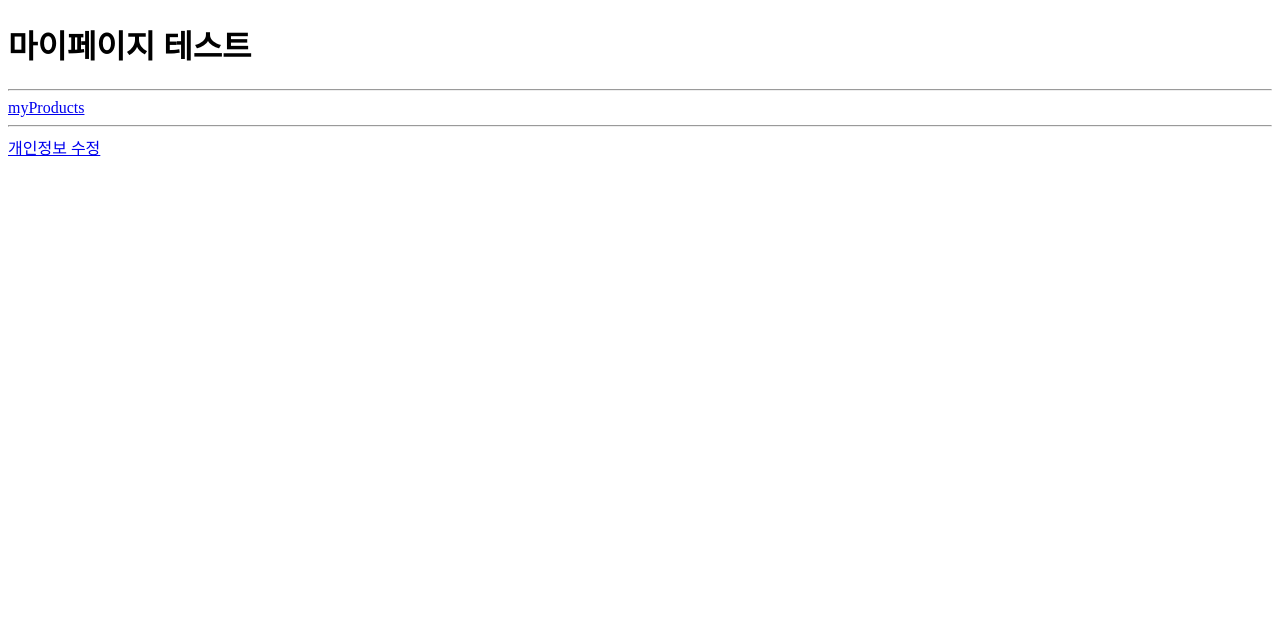
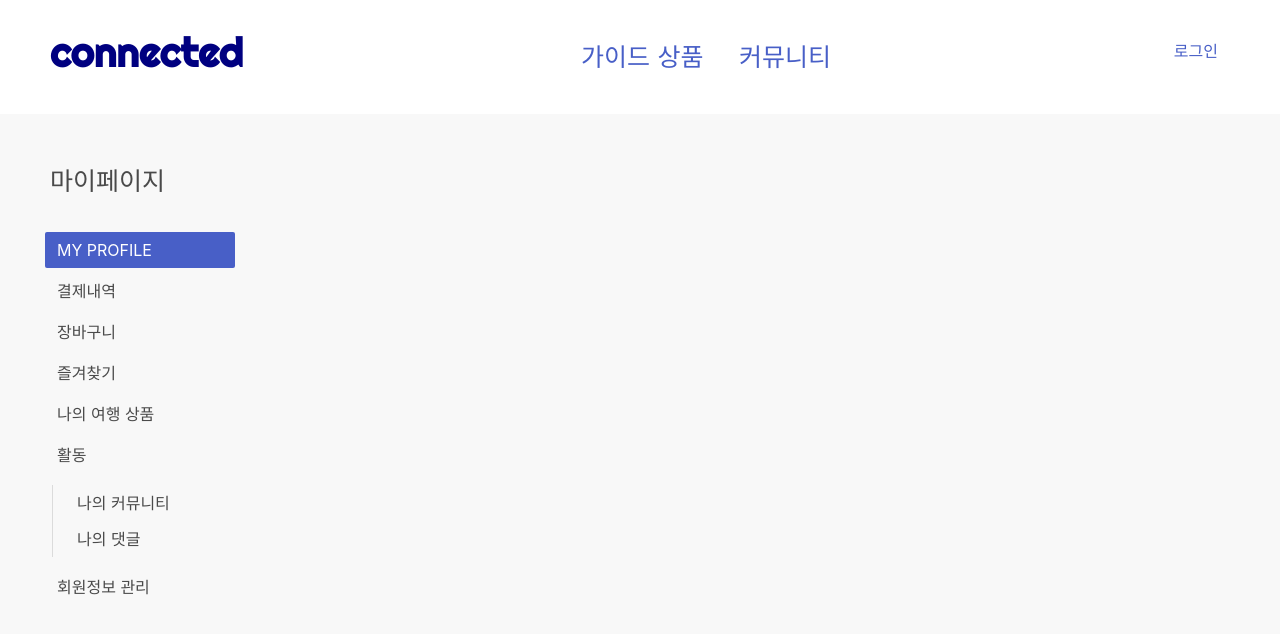
Before and after one commit to teawan-Noh/connected-sparta-python, a Flask app: template templates/myPage.html in a window 1280 px wide. Shown: the top 634 px of the page. Run offline with Flask 2, Linux system fonts and the light colour scheme; the template is opened without the code that fills it, so the values that code supplies are empty; some libraries are stand-ins or nearby versions.

Commit message:
:bug: 버그 수정

```diff
--- a/app.py
+++ b/app.py
@@ -21,9 +21,7 @@ db = client.cnt_project2
 @app.route('/')
 def home():
     statusbox = user.get_status()
-
     return render_template('index.html', statusbox=statusbox)
-
 
 @app.route('/login')
 def login():
--- /dev/null
+++ b/templates/mainHeader.html
@@ -0,0 +1,97 @@
+<!DOCTYPE html>
+<html lang="en">
+<head>
+    <meta charset="UTF-8">
+    <title>Title</title>
+
+    <script>
+        function sign_out() {
+            $.removeCookie('mytoken', {path: '/'});
+            // 사용자 액세스 토큰과 리프레시 토큰을 모두 만료시킵니다. 사용자가 서비스에서 로그아웃할 때 이 API를 호출하여 더 이상 해당 사용자의 정보로 카카오 API를 호출할 수 없도록 합니다.
+            // 로그아웃 요청 성공 시, 응답 코드와 로그아웃된 사용자의 회원번호를 받습니다. 로그아웃 시에도 웹 브라우저의 카카오계정 세션은 만료되지 않고, 로그아웃을 호출한 앱의 토큰만 만료됩니다.
+            // 따라서 웹 브라우저의 카카오계정 로그인 상태는 로그아웃을 호출해도 유지됩니다. 로그아웃 후에는 서비스 초기 화면으로 리다이렉트하는 등 후속 조치를 취하도록 합니다.
+            $.removeCookie('kakao', {path: '/'});
+            Kakao.Auth.logout(function () {   // 로그아웃 - 쿠키에 저장된 토큰만 제거 (카카오 연동 상태는 유지)
+                // alert('logout ok\naccess token -> ' + Kakao.Auth.getAccessToken());
+            })
+            alert('로그아웃!')
+            window.location.reload()
+        }
+
+        function to_mypage() {
+            window.location.href = "/test"
+        }
+    </script>
+
+    <style>
+        .header{
+            background-color: white;
+            padding: 30px 50px 15px;
+            display: flex;
+            justify-content: space-between;
+        }
+        .title {
+            width: 200px;
+            color: navy;
+            font-size: 40px;
+            font-family: 'Righteous', cursive;
+            cursor: pointer;
+        }
+        .navList {
+            font-family: 'Jua', sans-serif;
+            margin-top: 10px;
+            width: 250px;
+            display: flex;
+            justify-content: space-between;
+            font-size: 25px;
+            cursor: pointer;
+        }
+        .topUtil {
+            font-family: 'Noto Sans KR', sans-serif;
+            font-size: 16px;
+            cursor: pointer;
+        }
+    </style>
+</head>
+<body>
+<header>
+        <section class="header">
+            <a class="title" href="/">connected</a>
+
+            <h2 class="navList">
+                <a href="/product">가이드 상품</a>
+                <a>커뮤니티</a>
+            </h2>
+
+            <ul class="topUtil">
+                {% if statusbox == 0 %}
+                    <div class="navbar-item has-dropdown is-hoverable">
+                        <a class="navbar-link">
+                            MY MENU
+                        </a>
+                        <div class="navbar-dropdown">
+                            <a class="navbar-item" href="/mypage">
+                                마이페이지
+                            </a>
+                            <a class="navbar-item" href="">
+                                장바구니 내역
+                            </a>
+                            <a class="navbar-item" href="">
+                                즐겨찾기
+                            </a>
+                            <a class="navbar-item" href="">
+                                내가 쓴 댓글
+                            </a>
+                            <a class="navbar-item" onclick="sign_out()">
+                                로그아웃
+                            </a>
+                        </div>
+                    </div>
+                {% else %}
+                    <div class="navbar-item is-hoverable"><a href="/login">로그인</a></div>
+                {% endif %}
+            </ul>
+        </section>
+    </header>
+</body>
+</html>
--- a/templates/myPage.html
+++ b/templates/myPage.html
@@ -1,17 +1,42 @@
-<!DOCTYPE html>
+<!doctype html>
 <html lang="en">
 <head>
-    <meta charset="UTF-8">
-    <title>Title</title>
+    <!-- Webpage Title -->
+    <title>Mypage | CONNECTED</title>
+
+    <!-- Required meta tags -->
+    <meta charset="utf-8">
+    <meta name="viewport" content="width=device-width, initial-scale=1, shrink-to-fit=no">
+    <meta property="og:title" content="CONNECTED - 여행자 & 가이드 연결 플랫폼"/>
+
+    <!-- Bulma CSS -->
+    <link rel="stylesheet" href="https://cdn.jsdelivr.net/npm/bulma@0.9.1/css/bulma.min.css">
+    <link href="{{ url_for('static', filename='mystyle.css') }}" rel="stylesheet">
+    <!-- Font Awesome CSS -->
+    <link href="//maxcdn.bootstrapcdn.com/font-awesome/4.7.0/css/font-awesome.min.css" rel="stylesheet">
+    <link href="https://fonts.googleapis.com/css2?family=Righteous&display=swap" rel="stylesheet">
+    <link href="https://fonts.googleapis.com/css2?family=Noto+Sans+KR&display=swap" rel="stylesheet">
+    <link href="https://fonts.googleapis.com/css2?family=Jua&display=swap" rel="stylesheet">
+
+    <!-- JS -->
+    <script src="https://ajax.googleapis.com/ajax/libs/jquery/3.4.1/jquery.min.js"></script>
+    <script src="https://cdnjs.cloudflare.com/ajax/libs/jquery-cookie/1.4.1/jquery.cookie.js"></script>
+
+    <!-- kakao login/logout -->
+    <script src="https://developers.kakao.com/sdk/js/kakao.js"></script>
+    <script src="{{ url_for('static', filename='login.js') }}"></script>
+
+
 </head>
 <body>
-<h1>마이페이지 테스트</h1>
+{% include 'mainHeader.html' %}
+{% include 'myPageMenu.html' %}
 
-{{ user_info }}
-<hr>
-<a href='/myProduct'>myProducts</a>
-<hr>
-<a href='/myInfo'>개인정보 수정</a>
+
+{#{{ user_info }}#}
+{#<hr>#}
+{#<a href='/test2'>myProducts</a>#}
+{#<hr>#}
+{#<a href='/test3'>개인정보 수정</a>#}
 
 </body>
-</html>
--- /dev/null
+++ b/templates/myPageMenu.html
@@ -0,0 +1,57 @@
+<!DOCTYPE html>
+<html lang="en">
+<head>
+    <meta charset="UTF-8">
+    <title>Title</title>
+    <style>
+        .body-wrap {
+            width: 1200px;
+            margin: 30px auto;
+        }
+        .menu-wrap {
+            width:200px;
+        }
+        .menu-title {
+            font-family: 'Jua', sans-serif;
+            margin: 50px 10px 30px;
+            width: 250px;
+            display: flex;
+            justify-content: space-between;
+            font-size: 25px;
+        }
+        .menu {
+
+            margin: auto;
+            width: 200px;
+        }
+        .mylist {
+            margin: 5px;
+        }
+    </style>
+</head>
+<body>
+<div class="body-wrap">
+    <div class="menu-wrap">
+        <h1 class="menu-title">마이페이지</h1>
+        <aside class="menu">
+            <ul class="menu-list">
+                <li><a class="is-active mylist">MY PROFILE</a></li>
+                <li><a class="mylist">결제내역</a></li>
+                <li><a class="mylist">장바구니</a></li>
+                <li><a class="mylist">즐겨찾기</a></li>
+                <li><a class="mylist">나의 여행 상품</a></li>
+                <li><a class="mylist">활동</a>
+                    <ul>
+                        <li><a>나의 커뮤니티</a></li>
+                        <li><a>나의 댓글</a></li>
+                    </ul>
+                </li>
+                <li><a class="mylist">회원정보 관리</a></li>
+            </ul>
+        </aside>
+    </div>
+
+</div>
+
+</body>
+</html>
```
Also changed, not shown: templates/index.html (+1 -71 lines), templates/product.html (+1 -19 lines).
